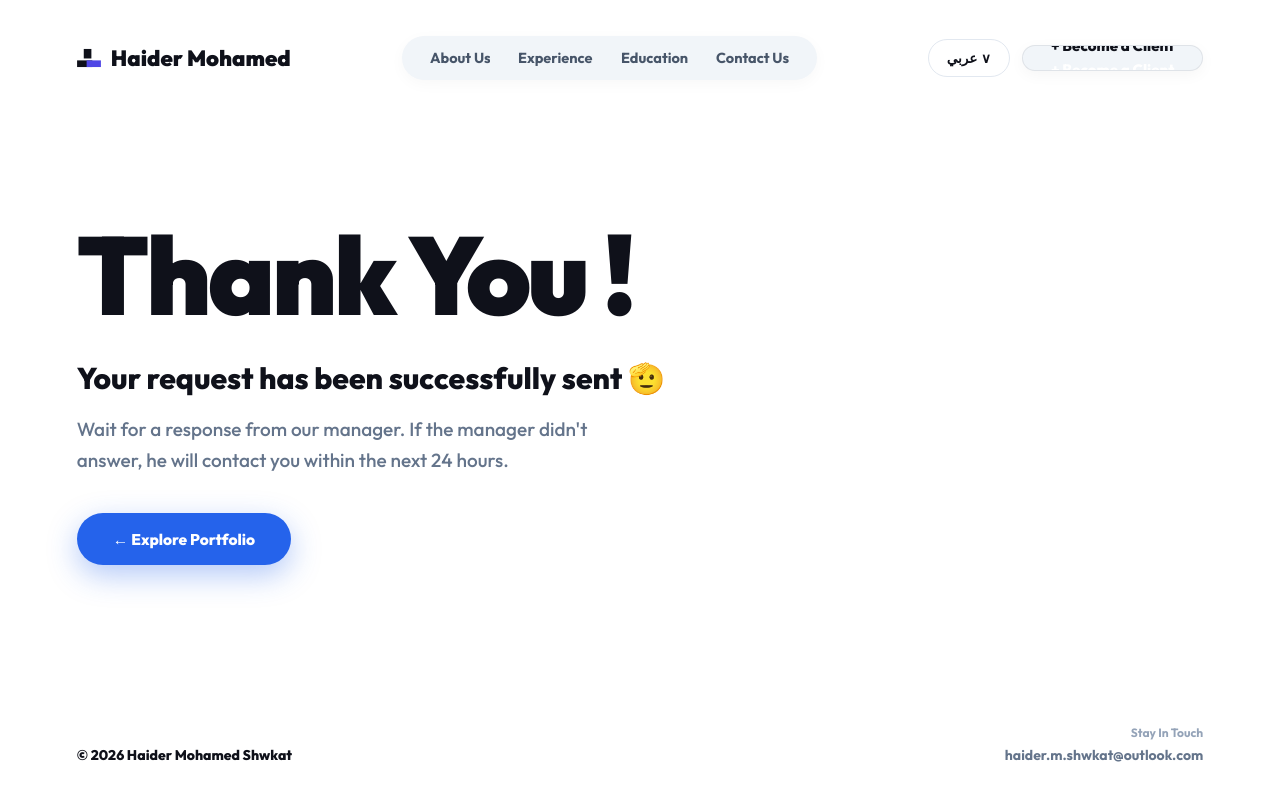
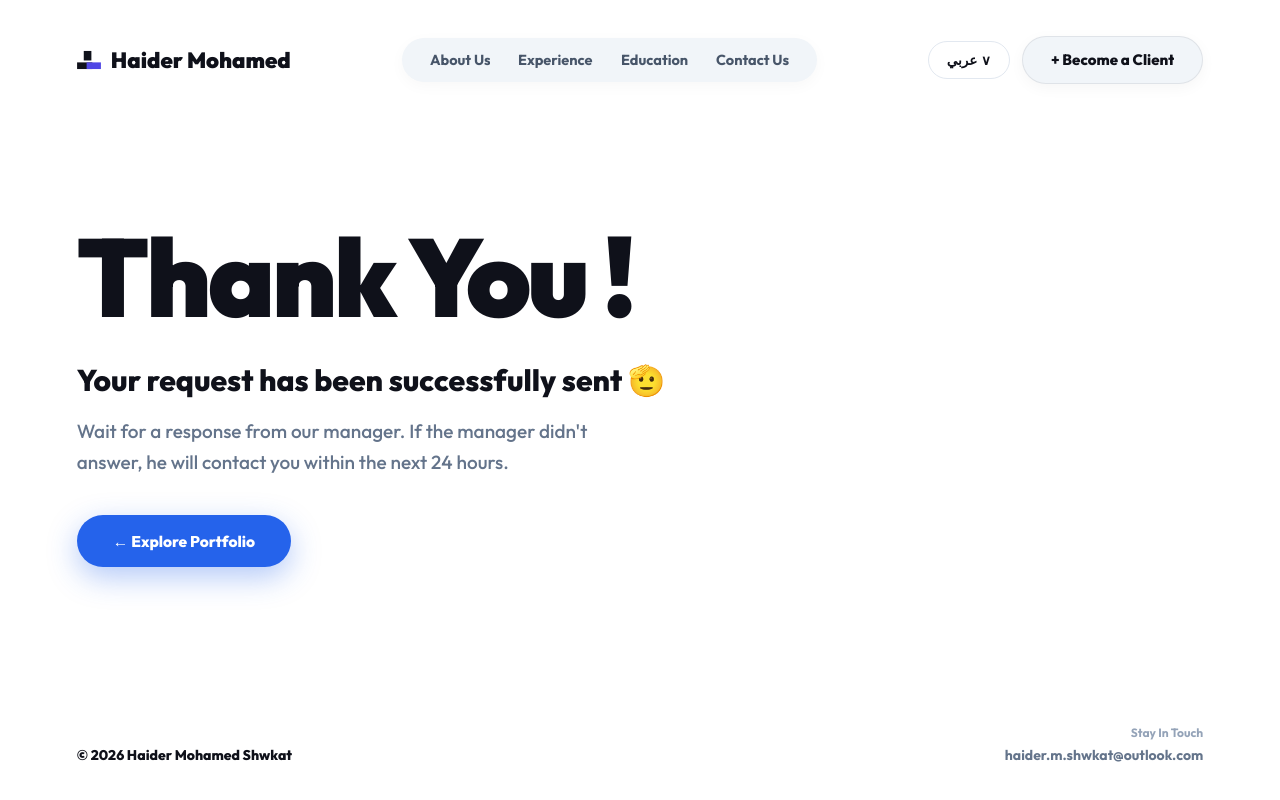
Before and after one commit to haidermoe/cv, a Next.js app: page /thanks in a window 1280 px wide. Built offline with nearby package versions, Linux system fonts and the light colour scheme; no server answers; grey boxes are pictures that could not be loaded.

Commit message:
Fix text roll overflow and vertical clipping on royal blue client button

```diff
--- a/app/globals.css
+++ b/app/globals.css
@@ -1117,7 +1117,8 @@ ul {
   display: inline-flex !important;
   align-items: center !important;
   justify-content: center !important;
-  padding: 12px 28px !important;
+  padding: 0 28px !important;
+  height: 48px !important;
   font-size: 15px !important;
   font-weight: 800 !important;
   border-radius: 50px !important;
@@ -1130,6 +1131,11 @@ ul {
   cursor: pointer !important;
   box-shadow: 0 4px 15px rgba(0, 0, 0, 0.04) !important;
   transition: border-color 0.35s ease, box-shadow 0.35s ease, transform 0.2s ease !important;
+}
+
+.awsmd-royal-client-btn .flip-wrapper {
+  height: 24px !important;
+  overflow: hidden !important;
 }
 
 .awsmd-royal-client-btn::before {
```
